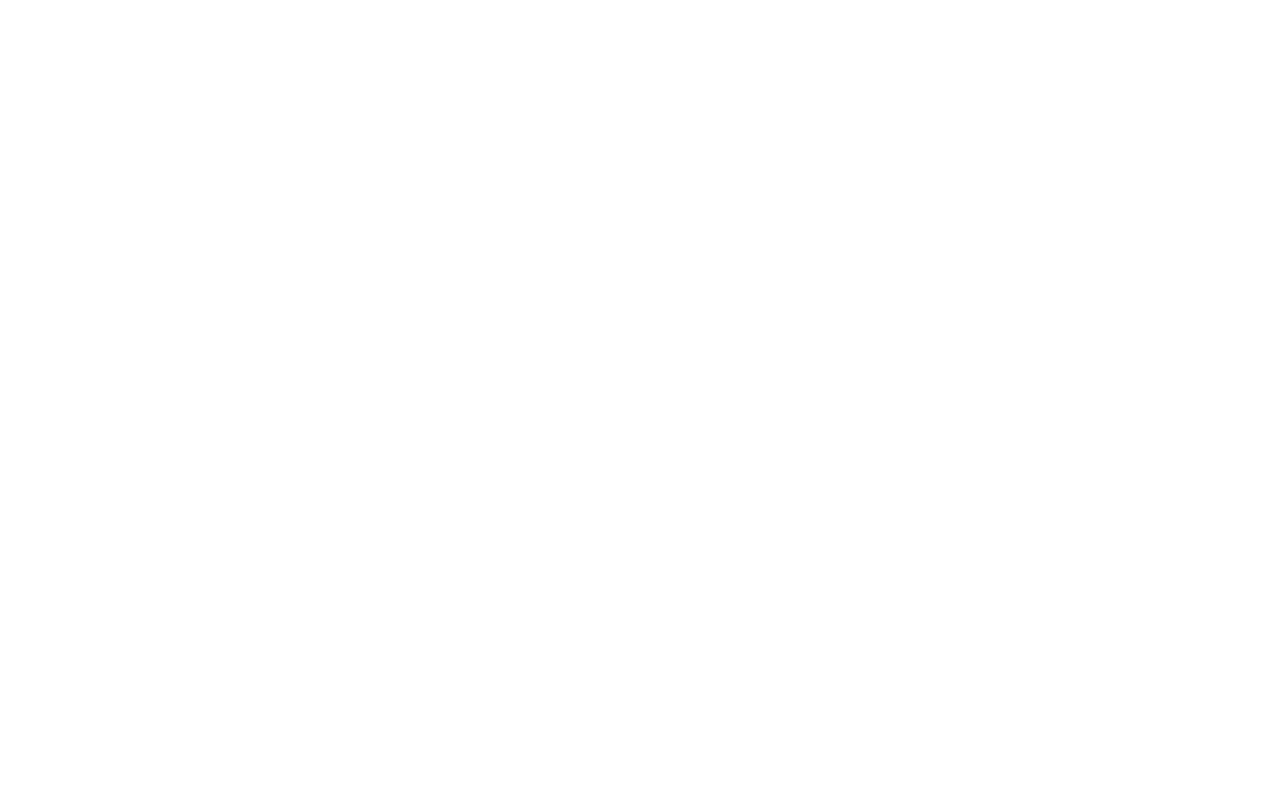
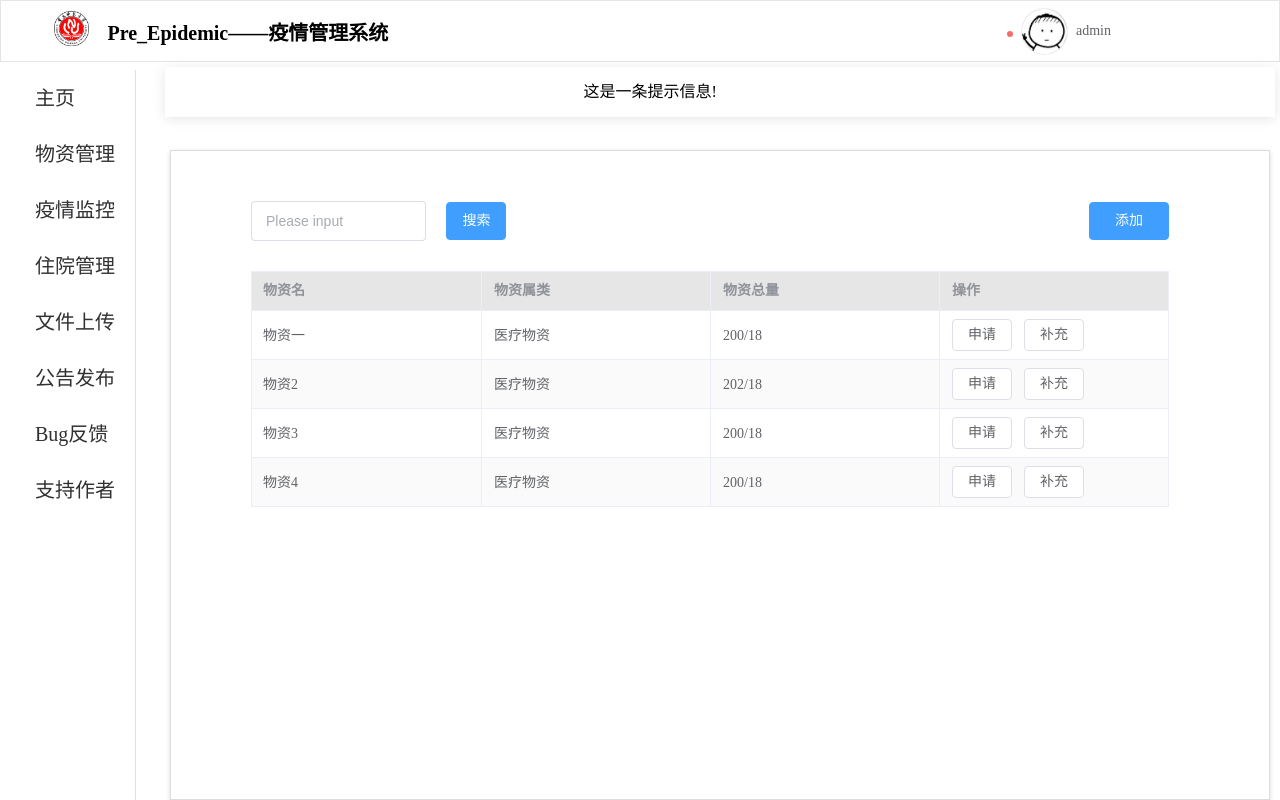
Before and after one commit to chenHX-H/Web-Pre-Epidemic, a Vue app: page /material in a window 1280 px wide. Before the commit this address had no page. Built offline with nearby package versions, Linux system fonts and the light colour scheme; sample sign-in values are in the browser's storage; a small style sheet from the web is missing.

Commit message:
完成了material模块样式

```diff
--- a/src/components/Header.vue
+++ b/src/components/Header.vue
@@ -1,7 +1,7 @@
 <template>
    <div class="header"  >
        <el-row class="wrapper " justify="center" align="middle">
-           <el-col @click="$store.commit('collaspseAll')" align="middle" class="font25px" :span="1"  >
+           <el-col style="cursor: pointer;" @click="$store.commit('collaspseAll')" align="middle" class="font25px" :span="1"  >
                 <span  class="icon-un-fold"></span>
            </el-col>
            <el-col  :span="1" >
--- a/src/components/Sidebar.vue
+++ b/src/components/Sidebar.vue
@@ -24,7 +24,7 @@
     setup(){
         const sidebarArray=[
             {index:0,title:"主页",icon:"icon-zhuye",routerUrl:"/dashboard"},
-            {index:1,title:"物资管理",icon:"icon-wuzi"},
+            {index:1,title:"物资管理",icon:"icon-wuzi",routerUrl:"/material"},
             {index:2,title:"疫情监控",icon:"icon-bingtu"},
             {index:3,title:"住院管理",icon:"icon-zhuyuanjilu"},
             {index:4,title:"文件上传",icon:"icon-yunshangchuan"},
--- a/src/router/index.js
+++ b/src/router/index.js
@@ -10,13 +10,15 @@
     path:'/',
     component:()=>import('../views/Home.vue'),
     children:[
-      {path:"dashboard",component:()=>import('../views/dashboard.vue')}
+      {path:"dashboard",component:()=>import('../views/dashboard.vue')},
+      { path:'/material', component:()=>import('../views/material.vue')}
     ]
   },
   {
     path:'/login',
     component:()=>import('../views/Login.vue')
-  }
+  },
+
 
 ]
 
--- /dev/null
+++ b/src/views/material.vue
@@ -0,0 +1,95 @@
+<template>
+  <div class="material">
+      <div class="head">
+        <el-row :gutter="20"  align="middle">
+            <el-col :span="5"  >
+                <el-input size="large" v-model="input" placeholder="Please input" clearable />
+            </el-col >
+            <el-col :span="2">
+              <el-button style="height: 38px;" type="primary">搜索</el-button>
+
+            </el-col>
+            <el-col :span="5" :offset="12" align="end">
+                <el-button style="width: 80px; height: 38px;" type="primary">添加</el-button>
+            </el-col>
+        </el-row>
+
+      </div>
+      <el-table :data="tableData" :header-cell-style="{background:'rgba(228,228,228,.9)'}" stripe border >
+          <el-table-column label="物资名" prop="name"></el-table-column>
+          <el-table-column label="物资属类" prop="kind"></el-table-column>
+          <el-table-column label="物资总量" >
+              <template #default="scope">
+                  {{scope.row.count+'/'+scope.row.residue}}
+              </template>
+          </el-table-column>
+          <el-table-column label="操作">
+              <template #default>
+                  <el-button>申请</el-button>
+                  <el-button>补充</el-button>
+              </template>
+          </el-table-column>
+      </el-table>
+  </div>
+</template>
+
+<script>
+export default {
+  setup(){
+       let tableData=[{
+         name:"物资一",
+         kind:"医疗物资",
+         count:"200",
+         residue:"18"
+       },{
+         name:"物资2",
+         kind:"医疗物资",
+         count:"202",
+         residue:"18"
+       },{
+         name:"物资3",
+         kind:"医疗物资",
+         count:"200",
+         residue:"18"
+       },{
+         name:"物资4",
+         kind:"医疗物资",
+         count:"200",
+         residue:"18"
+       },]
+       return{
+           tableData
+       }
+  }
+
+
+}
+</script>
+
+<style scoped>
+    .material{
+        position: absolute;
+        padding: 20px 100px 0 80px ;
+        top:20px;
+        bottom: 0;;
+        right: 10px;
+        left: 0;
+        border: 1px solid rgba(188, 188, 188, 0.5);
+
+        box-shadow: 0 2px 4px rgba(0, 0, 0, 0.12), 0 0 6px rgba(0, 0, 0, 0.04)
+    }
+    .head{
+        /* margin: 20px  0; */
+        width: 100%;
+        height: 100px;
+
+        /* background-color: rgba(222,222,222); */
+    }
+    .head>div{
+        height: 100%;
+    }
+   .table-header{
+       color: red;
+       background-color: rgba(0,0,0,0.5);
+   }
+</style>
```
